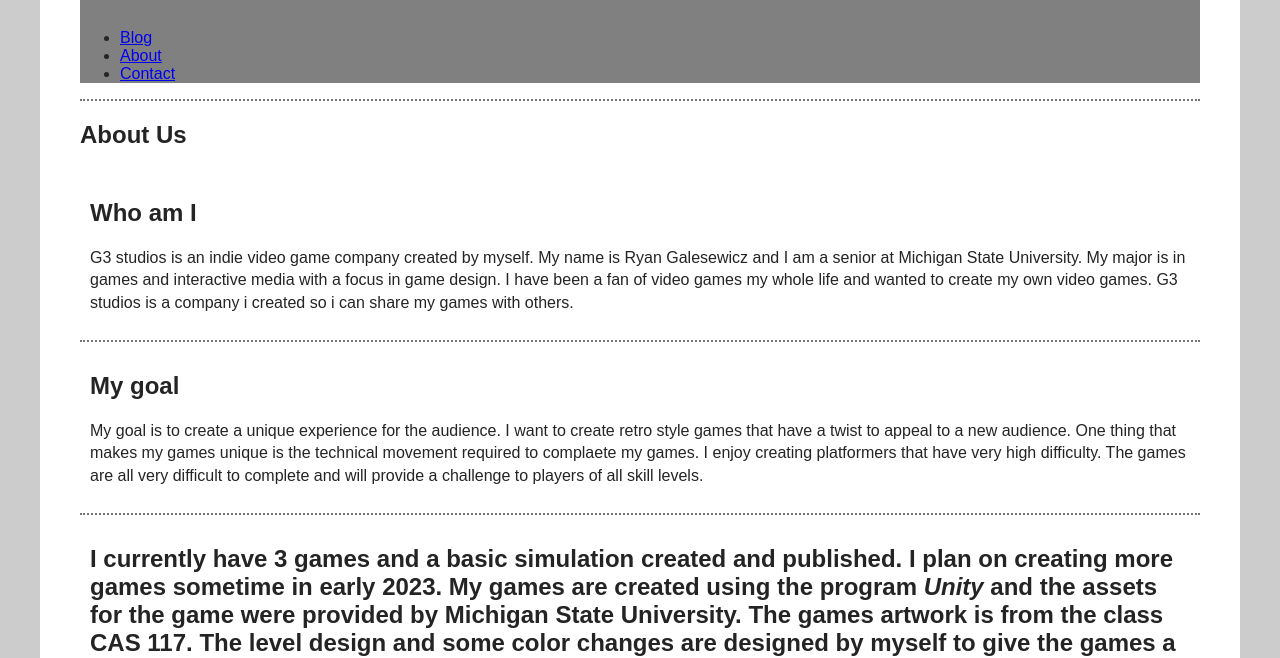
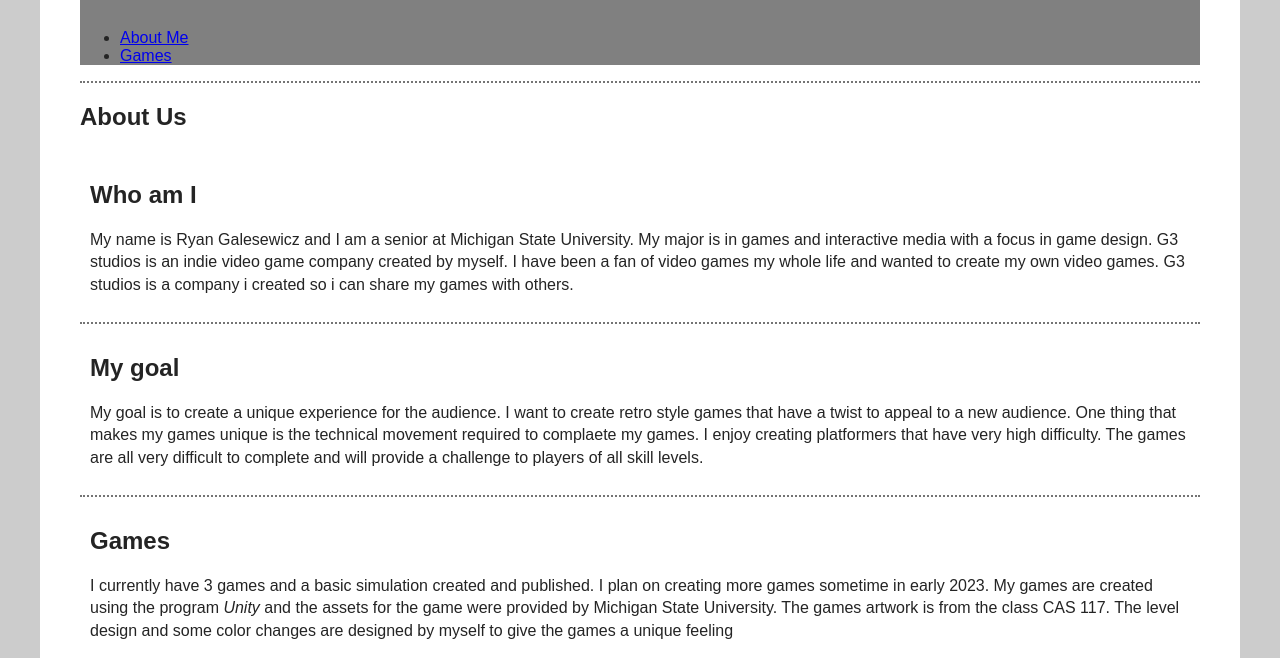
Before and after one commit to galesew1/MI349_Final, a plain HTML site: page index.html in a window 1280 px wide. Shown: the part 180-838 px from the top of the page. Drawn offline with Linux system fonts and the light colour scheme.

Commit message:
Fixed index

```diff
--- a/index.html
+++ b/index.html
@@ -12,9 +12,8 @@
         <h1>G3 Studios</h1>
     <nav>
         <ul>
-            <li><a href="index.html">Blog</a></li>
-            <li><a href="about.html">About</a></li>
-            <li><a href="games.html">Contact</a></li>
+            <li><a href="index.html">About Me</a></li>
+            <li><a href="games.html">Games</a></li>
         </ul>
     </nav>
     </header>
@@ -22,15 +21,15 @@
         <h2>About Us</h2>
         <article class="about_me">
             <h2>Who am I</h2>
-            <p> G3 studios is an indie video game company created by myself. My name is Ryan Galesewicz and I am a senior at Michigan State University. My major is in games and interactive media with a focus in game design. I have been a fan of video games my whole life and wanted to create my own video games. G3 studios is a company i created so i can share my games with others.</p>
+            <p> My name is Ryan Galesewicz and I am a senior at Michigan State University. My major is in games and interactive media with a focus in game design. G3 studios is an indie video game company created by myself. I have been a fan of video games my whole life and wanted to create my own video games. G3 studios is a company i created so i can share my games with others.</p>
         </article>
         <article class="about_me">
             <h2>My goal</h2>
             <p> My goal is to create a unique experience for the audience. I want to create retro style games that have a twist to appeal to a new audience. One thing that makes my games unique is the technical movement required to complaete my games. I enjoy creating platformers that have very high difficulty. The games are all very difficult to complete and will provide a challenge to players of all skill levels. </p>
         </article>
         <article class="about_me">
-            <h2>I currently have 3 games and a basic simulation created and published. I plan on creating more games sometime in early 2023. My games are created using the program <em>Unity</em> and the assets for the game were provided by Michigan State University. The games artwork is from the class CAS 117. The level design and some color changes are designed by myself to give the games a unique feeling</h2>
-            <p></p>
+            <h2>Games</h2>
+            <p>I currently have 3 games and a basic simulation created and published. I plan on creating more games sometime in early 2023. My games are created using the program <em>Unity</em> and the assets for the game were provided by Michigan State University. The games artwork is from the class CAS 117. The level design and some color changes are designed by myself to give the games a unique feeling</p>
         </article>
     </section>
 
```
Also changed, not shown: games.html (+2 -2 lines).
